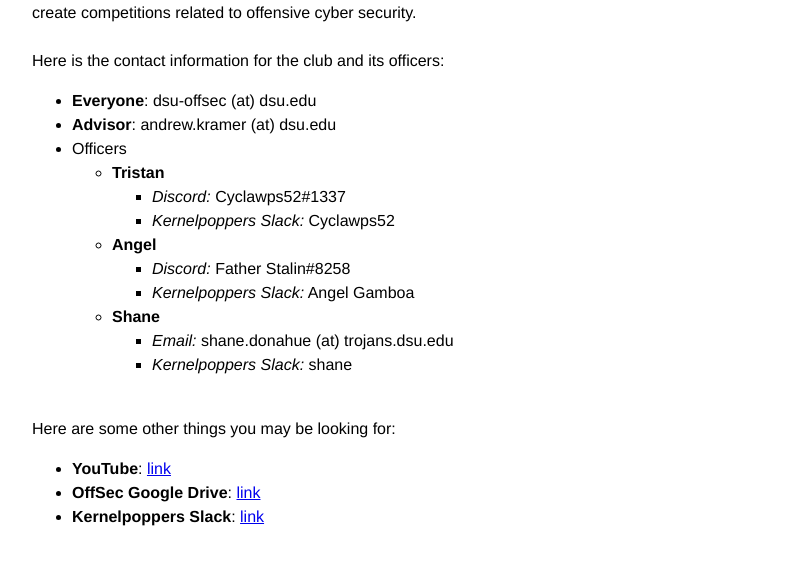
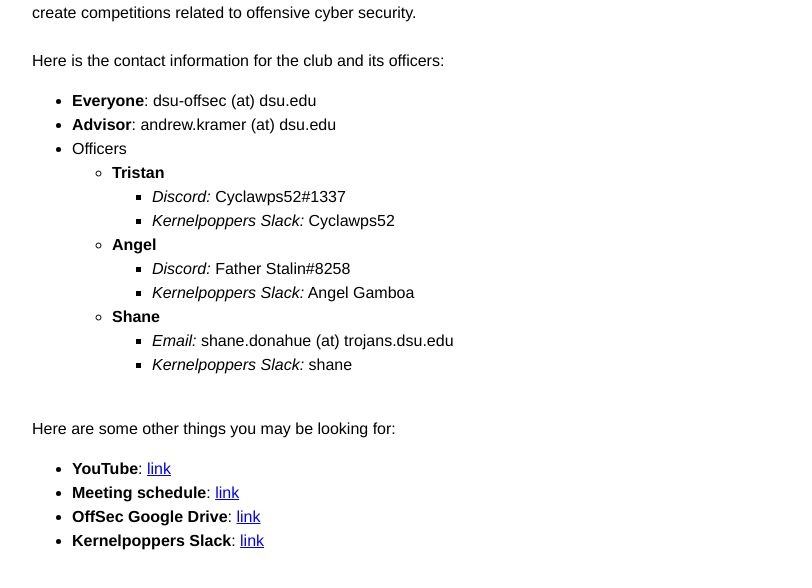
Before and after one commit to DSUOffSec/offsec.club, a plain HTML site: page index.html in a window 1280 px wide. Shown: the part 196-784 px from the top of the page, without its empty margins (224-1036 px from the left). Drawn offline with Linux system fonts and the light colour scheme.

Commit message:
Update index.html

```diff
--- a/index.html
+++ b/index.html
@@ -72,6 +72,9 @@
 			<li>
 				<b>YouTube</b>: <a href="http:/youtube.offsec.club">link</a>
 			</li>
+			<li>
+				<b>Meeting schedule</b>: <a href="http://schedule.offsec.club">link</a>
+			</li>
 		        <li>
 				<b>OffSec Google Drive</b>: <a href="http://drive.offsec.club">link</a>
 		      	</li>
```
